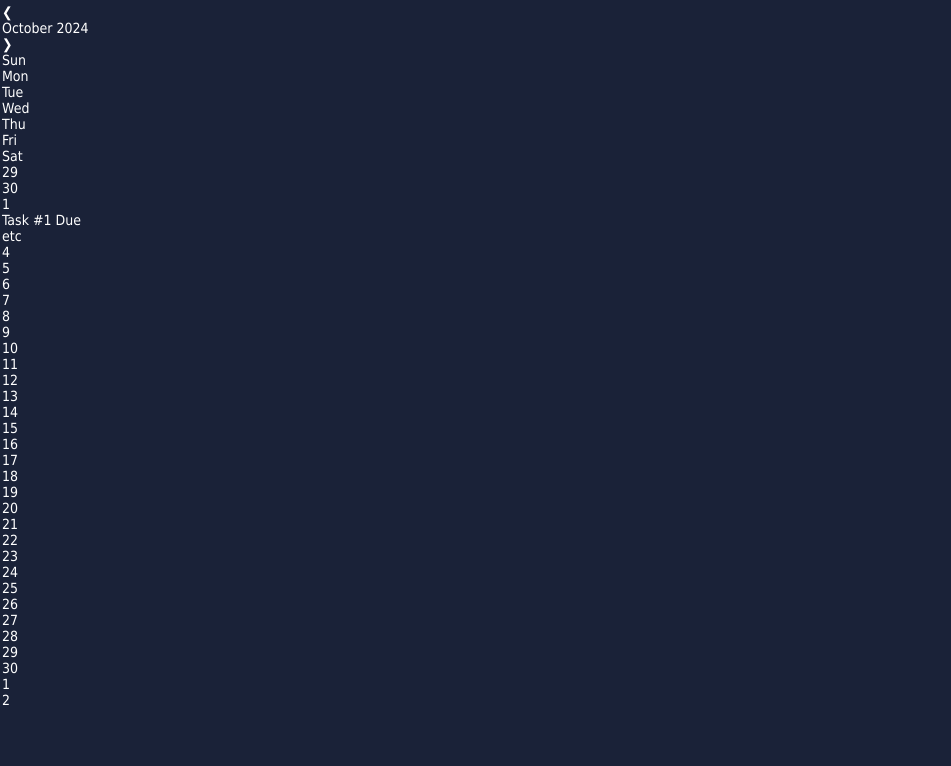
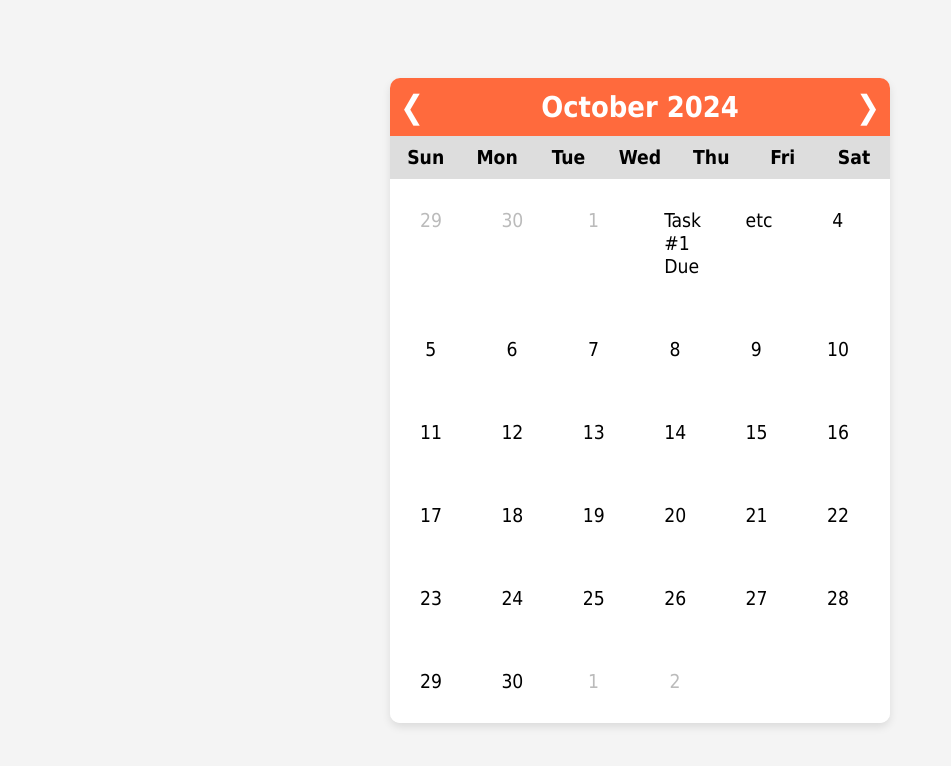
Before and after one commit to StephenRhoades/CS321, a browser extension: page CS321-Prototype/html/pages/calendar_view.html in a window 1280 px wide. Shown: the whole page, without its empty margins (0-951 px from the left). Drawn offline with Linux system fonts and the light colour scheme; files that its build step writes are made by us from their sources.

Commit message:
copied calnedar.js to open_view_styles

```diff
--- a/CS321-Prototype/css/open_view_styles.css
+++ b/CS321-Prototype/css/open_view_styles.css
@@ -10,16 +10,6 @@ html{
 	max-height:400px;
 	min-width:200px;
 	max-height:400px;
-}
-body {
-        background-color: #1a2238;
-        font-size: 14;
-        margin: 2px;
-        padding: 2px;
-	margin-left:auto;
-        margin-right:auto;
-        color: #FFFFFF;
-        font-family: Tahoma, "Verdana", sans-serif;
 }
 
 .buttons {
@@ -43,3 +33,95 @@ body {
         font-size: 16px;
         cursor: pointer; /* changes the cursor icon to let them knows its a button, later we can add hover change color*/
       }
+* {
+        margin: 0;
+        padding: 0;
+        box-sizing: border-box;
+      }
+      body {
+        font-family: Tahoma, "Verdana", sans-serif;
+        display: flex;
+        justify-content: center;
+        align-items: center;
+        height: 100vh;
+        background-color: #f4f4f4;
+      }
+
+      .calendar {
+        width: 80%;
+        max-width: 500px; /* A max width for larger screens */
+        background-color: white;
+        box-shadow: 0 4px 8px rgba(0, 0, 0, 0.1);
+        border-radius: 10px;
+        overflow: hidden;
+      }
+
+      .month {
+        display: flex;
+        justify-content: space-between;
+        align-items: center;
+        padding: 2%;
+        background-color: #ff6a3d;
+        color: white;
+        font-weight: bold;
+      }
+
+      .prev, .next {
+        cursor: pointer;
+        font-size: 2em;
+      }
+
+      .month-name {
+        font-size: 1.8em;
+      }
+
+      .weekdays, .days {
+        display: flex;
+        flex-wrap: wrap;
+      }
+
+      .weekdays div, .days div {
+        width: 14.28%; /* 7 days in a row = 100%/7 */
+        text-align: center;
+        padding: 2%;
+        font-size: 1.2em;
+      }
+
+      .weekdays {
+        background-color: #ddd;
+        font-weight: bold;
+      }
+
+      .days {
+        background-color: white;
+      }
+
+      .days div {
+        padding: 5%;
+        margin: 1%;
+        cursor: pointer;
+      }
+
+      .days div:hover {
+        background-color: #f1f1f1;
+      }
+
+      .prev-month, .next-month {
+        color: #bbb;
+      }
+
+      /* Responsive behavior */
+      @media (max-width: 600px) {
+        .month-name {
+          font-size: 1.4em;
+        }
+
+        .prev, .next {
+          font-size: 1.6em;
+        }
+
+        .weekdays div, .days div {
+          font-size: 1em;
+          padding: 4%;
+        }
+      }
```
